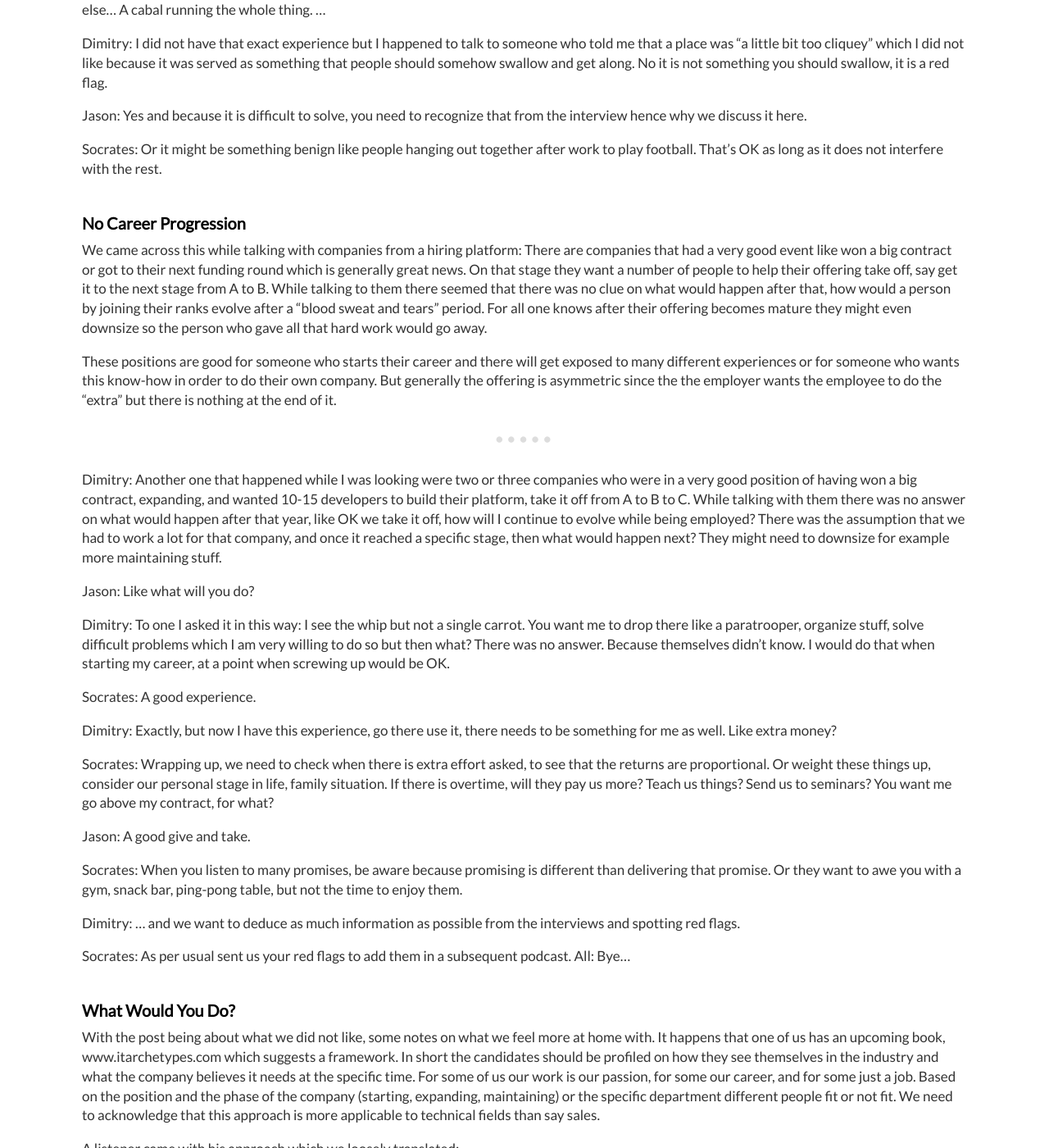
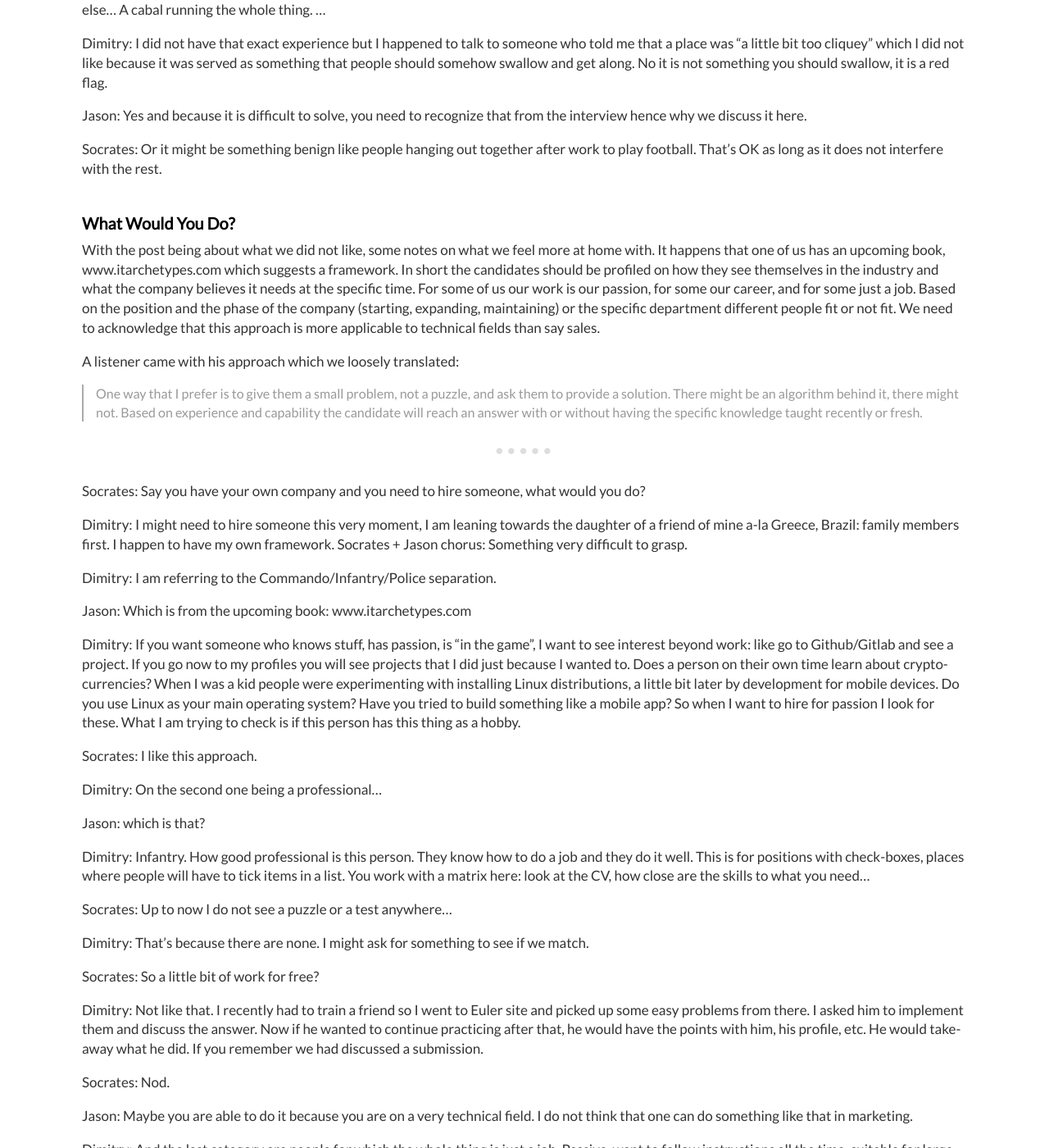
Before and after one commit to dimitrismistriotis/dimitrismistriotis.github.io, a Jekyll site: the page built from _posts/2018-05-24-red_flags_in_interviews.md, in a window 1280 px wide and 1400 px high, scrolled down 9518 px. Shown: the whole window at 82% size. Built offline with Jekyll 4.4.1, drawn with Linux system fonts in a browser that asks for light colours; comment, search, counter and statistics services are not loaded.

Commit message:
Forgot to remove.

```diff
--- a/_posts/2018-05-24-red_flags_in_interviews.md
+++ b/_posts/2018-05-24-red_flags_in_interviews.md
@@ -630,68 +630,6 @@ Socrates: Or it might be something benign like people hanging out together
 after work to play football. That's OK as long as it does not interfere with
 the rest.
 
-## No Career Progression
-
-We came across this while talking with companies from a hiring platform: There
-are companies that had a very good event like won a big contract or got to
-their next funding round which is generally great news. On that stage they
-want a number of people to help their offering take off, say get it to the
-next stage from A to B. While talking to them there seemed that there was no
-clue on what would happen after that, how would a person by joining their ranks
-evolve after a "blood sweat and tears" period. For all one knows after their
-offering becomes mature they might even downsize so the person who gave all
-that hard work would go away.
-
-These positions are good for someone who starts their career and there will
-get exposed to many different experiences or for someone who wants this
-know-how in order to do their own company. But generally the offering is
-asymmetric since the the employer wants the employee to do the "extra" but
-there is nothing at the end of it.
-
----
-
-Dimitry: Another one that happened while I was looking were two or three
-companies who were in a very good position of having won a big contract,
-expanding, and wanted 10-15 developers to build their platform, take it off
-from A to B to C. While talking with them there was no answer on what would
-happen after that year, like OK we take it off, how will I continue to evolve
-while being employed? There was the assumption that we had to work a lot for
-that company, and once it reached a specific stage, then what would happen
-next? They might need to downsize for example more maintaining stuff.
-
-Jason: Like what will you do?
-
-Dimitry: To one I asked it in this way: I see the whip but not a single carrot.
-You want me to drop there like a paratrooper, organize stuff, solve difficult
-problems which I am very willing to do so but then what? There was no answer.
-Because themselves didn't know. I would do that when starting my career, at a
-point when screwing up would be OK.
-
-Socrates: A good experience.
-
-Dimitry: Exactly, but now I have this experience, go there use it, there needs
-to be something for me as well. Like extra money?
-
-Socrates: Wrapping up, we need to check when there is extra effort asked, to
-see that the returns are proportional. Or weight these things up, consider our
-personal stage in life, family situation. If there is overtime, will they pay
-us more? Teach us things? Send us to seminars? You want me go above my
-contract, for what?
-
-Jason: A good give and take.
-
-Socrates: When you listen to many promises, be aware because promising is
-different than delivering that promise. Or they want to awe you with a gym,
-snack bar, ping-pong table, but not the time to enjoy them.
-
-Dimitry: ... and we want to deduce as much information as possible from the
-interviews and spotting red flags.
-
-
-Socrates: As per usual sent us your red flags to add them in a subsequent
-podcast.
-All: Bye...
-
 
 ## What Would You Do?
 
```
